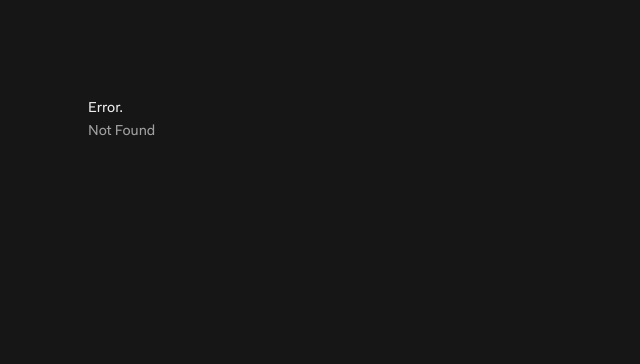
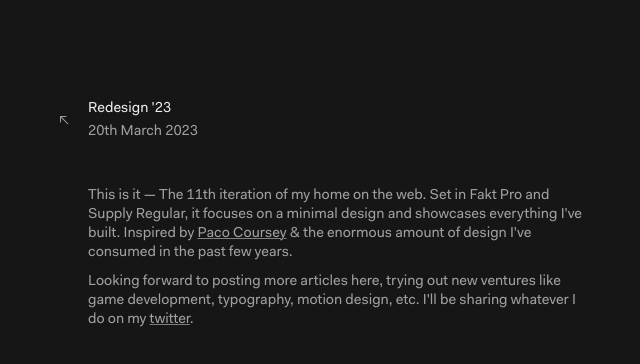
Before and after one commit to arvsrn/aarv.me-old, a SvelteKit app: page /writing/redesign-2023 in a window 1280 px wide. Before the commit this address had no page. Shown: the top 364 px of the page, without its empty margins (302-942 px from the left). Built offline with nearby package versions, Linux system fonts and the light colour scheme.

Commit message:
Add files via upload

```diff
--- a/src/routes/writing/+page.svelte
+++ b/src/routes/writing/+page.svelte
@@ -2,8 +2,12 @@
     <div class="container">
         <p class="heading">Writing</p>
         <p class="heading" style="margin-bottom:16px;">
-            <span class="dark">Thoughts & experiments. Nothing here yet :/</span>
+            <span class="dark">Thoughts & experiments.</span>
         </p>
+
+        <div class="article">
+            <a href="/writing/redesign-2023">Redesign '23</a> <span class="right">20 March 2023</span>
+        </div>
     </div>
 </main>
 
--- /dev/null
+++ b/src/routes/writing/redesign-2023/+page.svelte
@@ -0,0 +1,117 @@
+<script>
+    import ButtonLink from "../../ButtonLink.svelte";
+</script>
+
+<main>
+    <div class="container smallgap">
+        <p class="heading">Redesign '23</p>
+        <p>20th March 2023</p>
+
+        <a class="exit" href="/">
+            <svg width="15" height="15" viewBox="0 0 15 15" fill="none" xmlns="http://www.w3.org/2000/svg"><path d="M11.3536 11.3536C11.5488 11.1583 11.5488 10.8417 11.3536 10.6465L4.70711 4L9 4C9.27614 4 9.5 3.77614 9.5 3.5C9.5 3.22386 9.27614 3 9 3L3.5 3C3.36739 3 3.24021 3.05268 3.14645 3.14645C3.05268 3.24022 3 3.36739 3 3.5L3 9.00001C3 9.27615 3.22386 9.50001 3.5 9.50001C3.77614 9.50001 4 9.27615 4 9.00001V4.70711L10.6464 11.3536C10.8417 11.5488 11.1583 11.5488 11.3536 11.3536Z" fill="currentColor" fill-rule="evenodd" clip-rule="evenodd"></path></svg>
+        </a>
+
+        <div class="link">
+            <ButtonLink href="/">Back</ButtonLink>
+        </div>
+    </div>
+    <div class="container">
+        <p>This is it — The 11th iteration of my home on the web. Set in Fakt Pro and Supply Regular, it focuses on a minimal design and showcases everything I've built. Inspired by <a href="https://www.paco.me">Paco Coursey</a> & the enormous amount of design I've consumed in the past few years.</p>
+        <p>Looking forward to posting more articles here, trying out new ventures like game development, typography, motion design, etc. I'll be sharing whatever I do on my <a href="https://www.twitter.com/arvsrn">twitter</a>.</p>
+    </div>
+</main>
+
+<style>
+    main {
+        width: 100%;
+        min-height: 100vh;
+        height: fit-content;
+
+        display: flex;
+        flex-direction: column;
+        align-items: center;
+        padding: 100px 0px;
+        gap: 45px;
+
+        background: #161616;
+    }
+
+    p.heading {
+        font-family: 'Fakt Pro';
+        font-style: normal;
+        font-weight: 400;
+        font-size: 14.5px;
+        line-height: 17px;
+
+        color: #EDEDED;
+    }
+
+    p {
+        font-family: 'Fakt Pro';
+        font-style: normal;
+        font-weight: 400;
+        font-size: 14.5px;
+        line-height: 19px;
+
+        color: #A0A0A0;
+
+        width: 100%;
+        word-wrap: break-word;
+    }
+
+    div.container {
+        display: flex;
+        flex-direction: column;
+        align-items: flex-start;
+        padding: 0px;
+        gap: 10px;
+
+        width: var(--width);
+        height: fit-content;
+
+        position: relative;
+    }
+
+    .smallgap {
+        gap: 5px !important;
+    }
+
+    a {
+        color: #a0a0a0;
+        text-decoration-color: #7e7e7e;
+        text-decoration-thickness: 1px;
+    }
+
+    a.exit {
+        position: absolute;
+        left: -36px;
+        top: 50%;
+        transform: translateY(-50%);
+
+        width: 24px;
+        height: 24px;
+
+        background: transparent;
+        border: none;
+        outline: none;
+
+        display: flex;
+        align-items: center;
+        justify-content: center;
+        border-radius: 4px;
+    }
+
+    a:hover {
+        background: #232323;
+    }
+
+    div.link {
+        display: none;
+        margin-top: 8px;
+    }
+
+    @media only screen and (max-width: 600px) {
+        div.link { display: block; }
+        a.exit { display: none; }
+    }
+</style>
```
